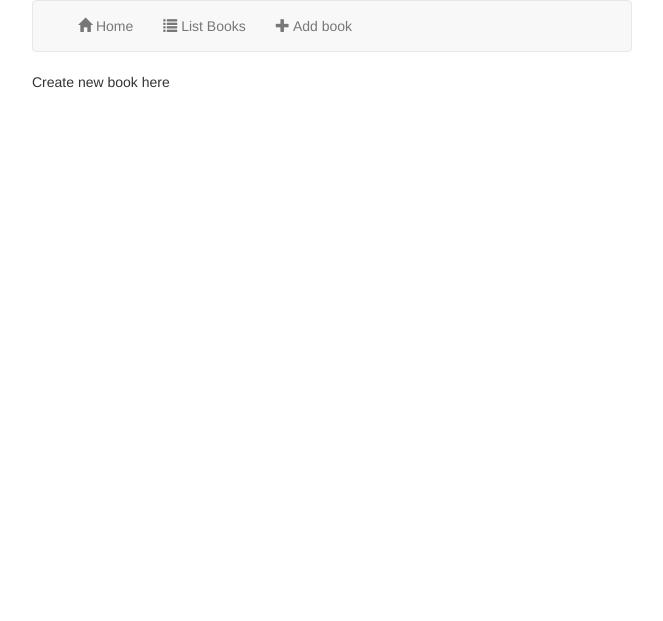
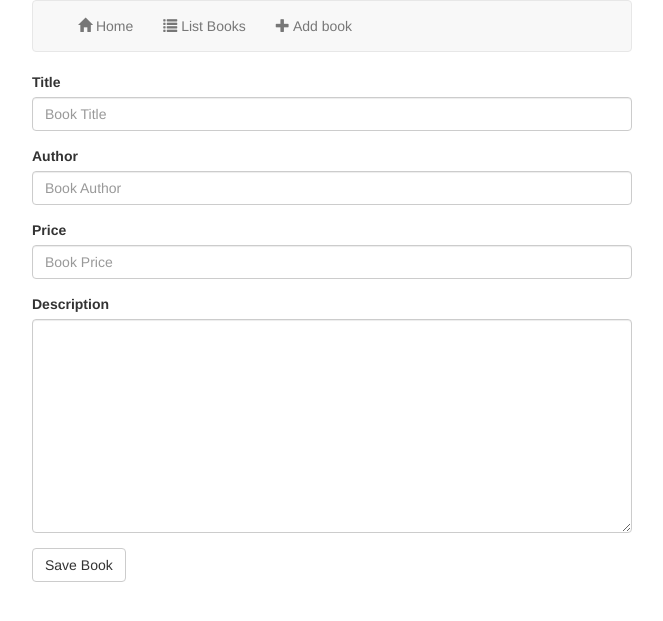
Before and after one commit to petryshend/flaskwebshop, a Flask app: page /new in a window 1280 px wide. Shown: the top 621 px of the page, without its empty margins (308-971 px from the left). Run offline with Flask 2, Linux system fonts and the light colour scheme; some libraries are stand-ins or nearby versions.

Commit message:
Add book functionality

```diff
--- a/main.py
+++ b/main.py
@@ -1,4 +1,4 @@
-from flask import Flask, render_template
+from flask import Flask, render_template, request, redirect, url_for, flash
 from sqlalchemy import create_engine
 from sqlalchemy.orm import sessionmaker
 from db_setup import Base, Book
@@ -17,11 +17,21 @@ def index():
 
 @app.route("/list")
 def list():
-    books = db.query(Book).all()
+    books = db.query(Book).order_by(Book.id.desc()).all()
     return render_template('list.html', books=books)
 
 @app.route("/new", methods=['GET', 'POST'])
 def newBook():
+    if request.method == 'POST':
+        newBook = Book()
+        newBook.title = request.form['title']
+        newBook.author = request.form['author']
+        newBook.price = request.form['price']
+        newBook.description = request.form['description']
+        db.add(newBook)
+        db.commit()
+        flash('New book created!')
+        return redirect(url_for('list'))
     return render_template('new.html')
 
 @app.route("/edit/<int:id>", methods=['GET', 'POST'])
@@ -34,4 +44,5 @@ def deleteBook(id):
 
 
 if __name__ == "__main__":
+    app.secret_key = 'dlkjal34324kjh2l3k4h'
     app.run(debug=True)
--- a/templates/new.html
+++ b/templates/new.html
@@ -1,5 +1,28 @@
 {% extends 'base.html' %}
 
 {% block body %}
-    Create new book here
+    <form action="{{ url_for('newBook') }}" method="POST">
+        <div class="form-group">
+            <label for="title">Title</label>
+            <input type="text" class="form-control" id="title" name="title" placeholder="Book Title">
+        </div>
+
+        <div class="form-group">
+            <label for="author">Author</label>
+            <input type="text" class="form-control" id="author" name="author" placeholder="Book Author">
+        </div>
+
+        <div class="form-group">
+            <label for="price">Price</label>
+            <input type="number" step="any" class="form-control" id="price" name="price" placeholder="Book Price">
+        </div>
+
+        <div class="form-group">
+            <label for="description">Description</label>
+            <textarea class="form-control" name="description" id="description" cols="30" rows="10"></textarea>
+        </div>
+
+        <button type="submit" class="btn btn-default">Save Book</button>
+
+    </form>
 {% endblock %}
```
Also changed, not shown: webshop.db.
